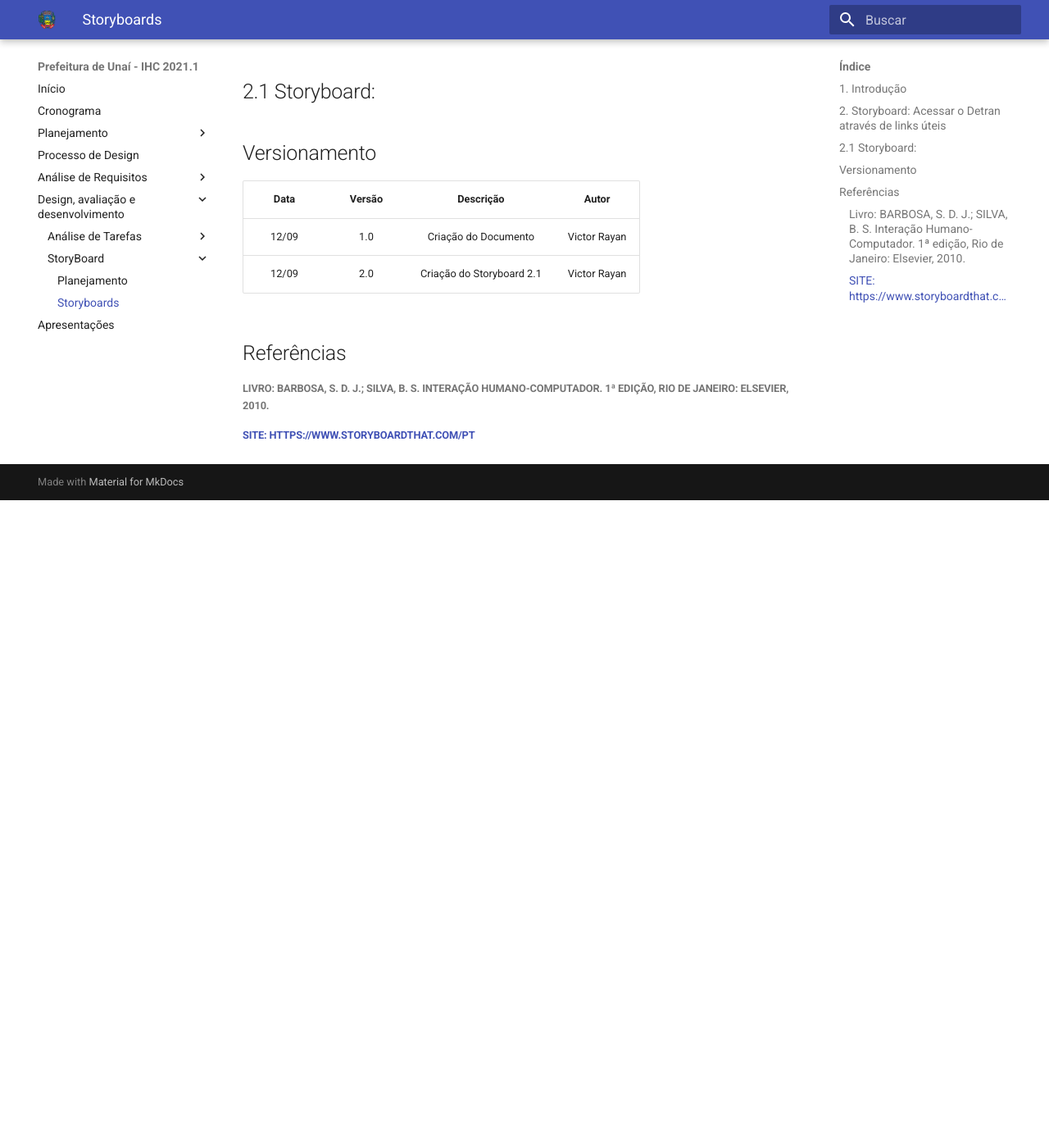
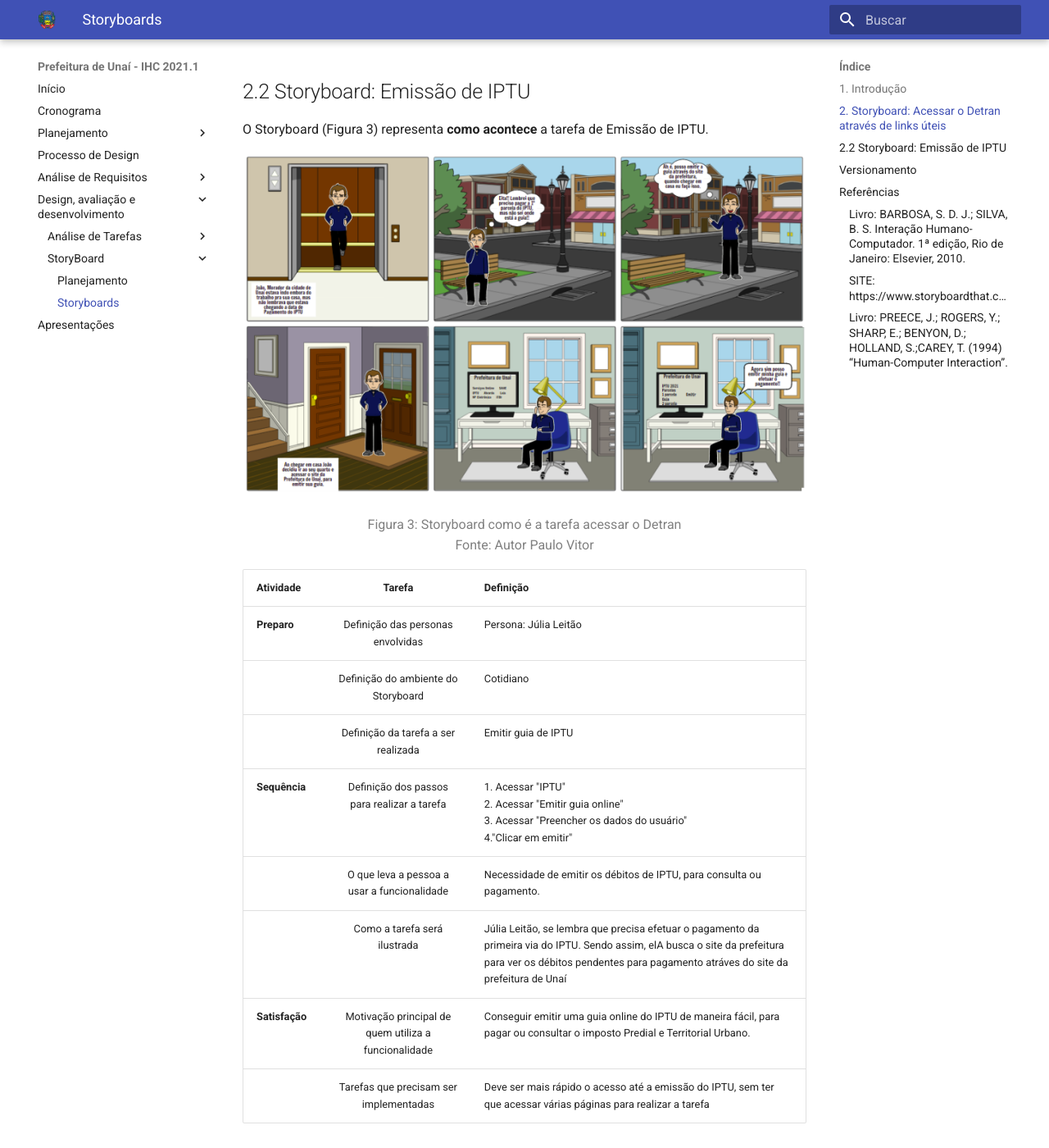
Before and after one commit to Interacao-Humano-Computador/2021.1-Prefeitura-Unai, an MkDocs documentation site: the page built from docs/designAvaliacaoDesenvolv/storyboard/avastoryboards.md, in a window 1280 px wide and 1400 px high, scrolled down 1982 px. Shown: the whole window at 82% size. Built offline with MkDocs 1.6.1 and Material for MkDocs 9.7.7, drawn with Linux system fonts in a browser that asks for light colours; before the commit the page ends 2592 px from its top, so only the background shows below that; some of the changed text lies outside the part shown.

Commit message:
adicionando novo storyboard

```diff
--- a/docs/designAvaliacaoDesenvolv/storyboard/avastoryboards.md
+++ b/docs/designAvaliacaoDesenvolv/storyboard/avastoryboards.md
@@ -36,8 +36,28 @@ Fonte: Autor</p>
 <p align = "center"  style="color:grey">Tabela 1: Tabela do storyboard Acessar o Detran.</br>
 Fonte: Autor</p>
 
-## 2.1 Storyboard:
+## 2.2 Storyboard: Emissão de IPTU
 
+<p align = "justify"> O Storyboard (Figura 3) representa <b> como acontece </b> a tarefa de Emissão de IPTU. </p>
+
+<a href="../../../img/emitirIPTU.png" title="Clique aqui para ampliar" ><img src="../../../img/emitirIPTU.png"/></a>
+<p align = "center" style="color:grey">Figura 3: Storyboard como é a tarefa acessar o Detran</br>
+Fonte: Autor Paulo Vitor</p>
+
+
+
+|   Atividade   |  Tarefa  |    Definição    |
+| :---         |     :---:      |          :--- |
+| <b>Preparo</b>   | Definição das personas envolvidas | Persona: Júlia Leitão |
+|           | Definição do ambiente do Storyboard | Cotidiano |
+|  | Definição da tarefa a ser realizada | Emitir guia de IPTU |
+|<b>Sequência</b> |    Definição dos passos para realizar a tarefa|  1. Acessar "IPTU"<br>2. Acessar "Emitir guia online"<br>3. Acessar "Preencher os dados do usuário"<br>4."Clicar em emitir"|
+|            |  O que leva a pessoa a usar a funcionalidade | Necessidade de emitir os débitos de IPTU, para consulta ou pagamento. |
+|            |  Como a tarefa será ilustrada   | Júlia Leitão, se lembra que precisa efetuar o pagamento da primeira via do IPTU. Sendo assim, elA busca o site da prefeitura para ver os débitos pendentes para pagamento atráves do site da prefeitura de Unaí     |
+|<b>Satisfação</b> | Motivação principal de quem utiliza a funcionalidade   | Conseguir emitir uma guia online do IPTU de maneira fácil, para pagar ou consultar o imposto Predial e Territorial Urbano. |
+|             | Tarefas que precisam ser implementadas | Deve ser mais rápido o acesso até a emissão do IPTU, sem ter que acessar várias páginas para realizar a tarefa |
+<p align = "center"  style="color:grey">Tabela 1: Tabela do storyboard Emitir IPTU.</br>
+Fonte: Autor</p>
 
 
 
@@ -47,9 +67,12 @@ Fonte: Autor</p>
 |:----:|:------:|:-------------------------------:|:-----------:|
 |12/09 |1.0     |     Criação do Documento        | Victor Rayan |
 |12/09 |2.0    |     Criação do Storyboard 2.1     | Victor Rayan |
+|12/09 |3.0 | Criação do Storyboard 2.2 | Paulo Victor |
+|12/09 |3.0 | Criação da Tabela do Storyboard 2.2 | Victor Rayan |
 
 
 ## Referências
 
 ##### Livro: BARBOSA, S. D. J.; SILVA, B. S. Interação Humano-Computador. 1ª edição, Rio de Janeiro: Elsevier, 2010.
 ##### <a href="https://www.storyboardthat.com/pt">SITE: https://www.storyboardthat.com/pt</a>
+##### Livro: PREECE, J.; ROGERS, Y.; SHARP, E.; BENYON, D.; HOLLAND, S.;CAREY, T. (1994) “Human-Computer Interaction”.
```
Also changed, not shown: docs/img/emitirIPTU.png (added).
